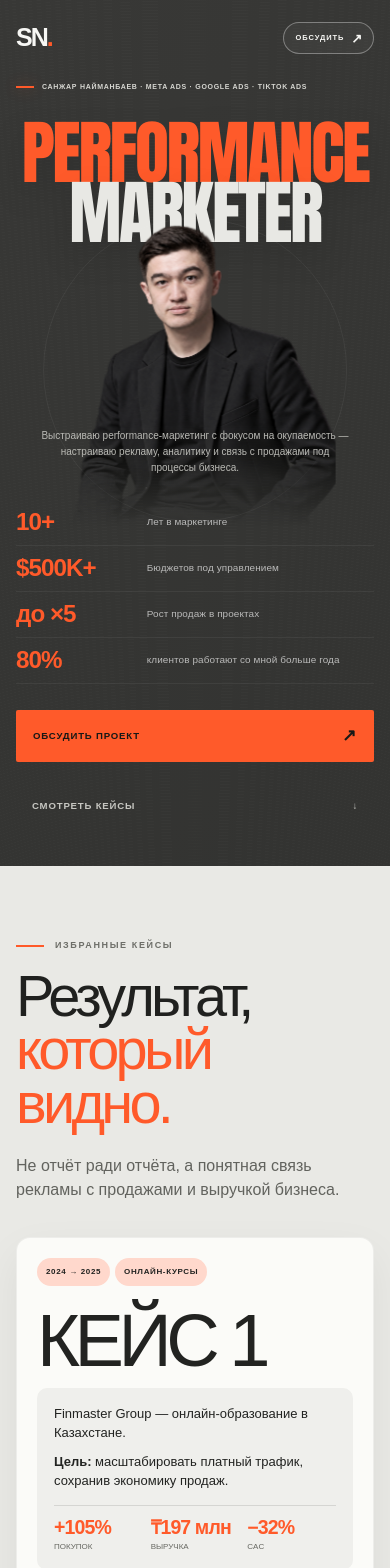
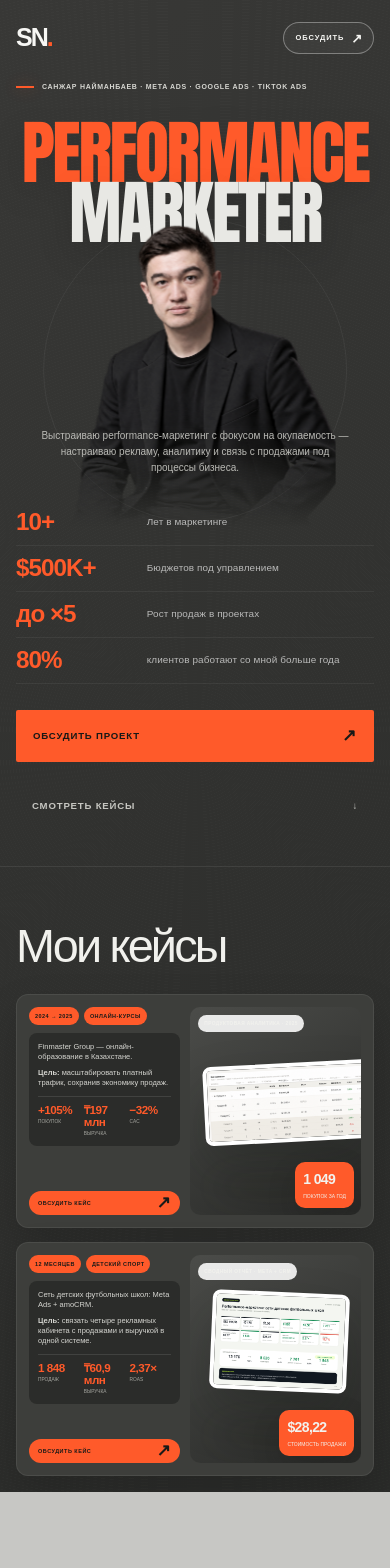
Before and after one commit to naimanbayevs/metriclab-meta-ads, a Next.js app: page / in a window 390 px wide. Shown: the top 1568 px of the page. After the commit the page ends 1492 px from the top, so only its background shows below. Built offline with nearby package versions, Linux system fonts and the light colour scheme.

Commit message:
Compact cases into graphite horizontal cards

```diff
--- a/app/globals.css
+++ b/app/globals.css
@@ -60,9 +60,7 @@ a { color: inherit; text-decoration: none; }
   overflow: hidden;
   border: 1px solid rgba(255,255,255,.08);
   border-radius: 7px;
-  background:
-    radial-gradient(circle at 72% 8%, rgba(255,255,255,.055), transparent 35%),
-    linear-gradient(112deg, #292a28 0%, #353533 52%, #242523 100%);
+  background: transparent;
   box-shadow: 0 38px 80px rgba(32,32,30,.3), inset 0 1px rgba(255,255,255,.06);
 }
 
@@ -353,58 +351,25 @@ h1 em { color: #e8e8e4; font-style: normal; }
 .cases-section {
   position: relative;
   z-index: 2;
-  padding: 86px 30px 30px;
+  padding: 70px 30px 30px;
   border-top: 1px solid rgba(255,255,255,.08);
-  background: #e9e9e5;
+  background:
+    radial-gradient(circle at 72% 8%, rgba(255,255,255,.055), transparent 35%),
+    linear-gradient(112deg, #292a28 0%, #353533 52%, #242523 100%);
 }
 
 .cases-heading {
-  display: grid;
-  grid-template-columns: minmax(0, 1.35fr) minmax(260px, .65fr);
-  gap: 48px;
-  align-items: end;
-  padding: 0 4px 48px;
-}
-
-.section-eyebrow {
-  display: flex;
-  align-items: center;
-  gap: 11px;
-  margin: 0 0 22px;
-  color: #6d6e68;
-  font-size: 10px;
-  font-weight: 800;
-  letter-spacing: .18em;
-  text-transform: uppercase;
-}
-
-.section-eyebrow span {
-  width: 28px;
-  height: 2px;
-  background: var(--orange);
+  padding: 0 4px 32px;
 }
 
 .cases-heading h2 {
   margin: 0;
-  color: #20211f;
+  color: #f1f1ed;
   font-family: Arial, "Helvetica Neue", sans-serif;
-  font-size: clamp(51px, 6vw, 74px);
+  font-size: clamp(48px, 5.4vw, 68px);
   font-weight: 400;
-  letter-spacing: -.065em;
-  line-height: .92;
-}
-
-.cases-heading h2 em {
-  color: var(--orange);
-  font-style: normal;
-}
-
-.cases-intro {
-  max-width: 370px;
-  margin: 0 0 4px auto;
-  color: #62635e;
-  font-size: 15px;
-  line-height: 1.6;
+  letter-spacing: -.06em;
+  line-height: 1;
 }
 
 .cases-list {
@@ -416,17 +381,17 @@ h1 em { color: #e8e8e4; font-style: normal; }
 .case-card {
   position: relative;
   display: grid;
-  grid-template-columns: minmax(200px, .9fr) minmax(0, 1.1fr);
-  gap: clamp(20px, 2.1vw, 28px);
+  grid-template-columns: minmax(178px, .88fr) minmax(0, 1.12fr);
+  gap: clamp(14px, 1.6vw, 20px);
   min-width: 0;
-  min-height: 440px;
-  padding: clamp(24px, 2.35vw, 32px);
+  min-height: 296px;
+  padding: clamp(16px, 1.8vw, 22px);
   overflow: hidden;
-  border: 1px solid rgba(25,26,24,.06);
-  border-radius: 20px;
-  background: #fbfbf8;
-  color: #222321;
-  box-shadow: 0 16px 44px rgba(25,26,24,.06);
+  border: 1px solid rgba(255,255,255,.07);
+  border-radius: 14px;
+  background: #3d3e3b;
+  color: #f2f2ee;
+  box-shadow: 0 16px 38px rgba(0,0,0,.16);
 }
 
 .case-tags {
@@ -436,14 +401,15 @@ h1 em { color: #e8e8e4; font-style: normal; }
 }
 
 .case-tags span {
-  min-height: 25px;
-  padding: 0 10px;
+  min-height: 22px;
+  padding: 0 8px;
   display: inline-flex;
   align-items: center;
   border: 0;
   border-radius: 999px;
-  background: #ffd8cc;
-  font-size: 8px;
+  background: var(--orange);
+  color: #191a18;
+  font-size: 7px;
   font-weight: 800;
   letter-spacing: .08em;
   text-transform: uppercase;
@@ -455,26 +421,18 @@ h1 em { color: #e8e8e4; font-style: normal; }
   min-width: 0;
 }
 
-.case-kicker {
-  margin: 20px 0 14px;
-  font-family: Arial, "Helvetica Neue", sans-serif;
-  font-size: clamp(50px, 4.55vw, 64px);
-  font-weight: 300;
-  letter-spacing: -.075em;
-  line-height: .88;
-  text-transform: uppercase;
-}
-
 .case-brief {
-  padding: 16px;
-  border-radius: 10px;
-  background: #efefec;
+  margin-top: 12px;
+  padding: 13px;
+  border-radius: 8px;
+  background: #2b2c2a;
 }
 
 .case-brief > p {
   margin: 0;
-  font-size: 11px;
-  line-height: 1.45;
+  color: #d6d6d1;
+  font-size: 9px;
+  line-height: 1.4;
 }
 
 .case-brief > p + p { margin-top: 10px; }
@@ -485,12 +443,12 @@ h1 em { color: #e8e8e4; font-style: normal; }
   gap: 7px;
   margin-top: 14px;
   padding-top: 12px;
-  border-top: 1px solid rgba(25,26,24,.12);
+  border-top: 1px solid rgba(255,255,255,.1);
 }
 
 .case-results span {
-  color: #676862;
-  font-size: 7px;
+  color: #a8a9a3;
+  font-size: 6px;
   line-height: 1.3;
   text-transform: uppercase;
 }
@@ -499,7 +457,7 @@ h1 em { color: #e8e8e4; font-style: normal; }
   display: block;
   margin-bottom: 5px;
   color: var(--orange);
-  font-size: clamp(15px, 1.45vw, 19px);
+  font-size: clamp(13px, 1.2vw, 16px);
   letter-spacing: -.045em;
   line-height: 1;
   text-transform: none;
@@ -511,11 +469,12 @@ h1 em { color: #e8e8e4; font-style: normal; }
   justify-content: space-between;
   gap: 14px;
   width: fit-content;
-  min-height: 34px;
+  min-height: 30px;
   margin-top: auto;
   padding: 0 15px;
   border-radius: 999px;
-  background: #ffd8cc;
+  background: var(--orange);
+  color: #191a18;
   font-size: 7px;
   font-weight: 900;
   letter-spacing: .09em;
@@ -524,18 +483,18 @@ h1 em { color: #e8e8e4; font-style: normal; }
 }
 
 .case-link:hover {
-  background: var(--orange);
+  background: #ff764f;
   transform: translateY(-2px);
 }
 
 .case-visual {
   position: relative;
   min-width: 0;
-  min-height: 360px;
+  min-height: 254px;
   margin: 0;
   overflow: hidden;
-  border-radius: 14px;
-  background: linear-gradient(145deg, #f1f2f0, #dedfdd);
+  border-radius: 10px;
+  background: linear-gradient(145deg, #4b4c49, #292a28);
 }
 
 .case-visual::after {
@@ -561,14 +520,14 @@ h1 em { color: #e8e8e4; font-style: normal; }
 }
 
 .case-visual-dashboard img {
-  top: 21%;
+  top: 24%;
   left: 10%;
   width: 112%;
   transform: rotate(-3deg);
 }
 
 .case-visual-football img {
-  top: 12%;
+  top: 14%;
   left: 19%;
   width: 70%;
   transform: rotate(2.5deg);
@@ -608,15 +567,14 @@ h1 em { color: #e8e8e4; font-style: normal; }
 @media (max-width: 980px) and (min-width: 821px) {
   .cases-list { grid-template-columns: 1fr; }
   .case-card {
-    grid-template-columns: minmax(300px, .86fr) minmax(0, 1.14fr);
-    min-height: 500px;
+    grid-template-columns: minmax(240px, .86fr) minmax(0, 1.14fr);
+    min-height: 340px;
   }
-  .case-kicker { font-size: clamp(62px, 8vw, 82px); }
-  .case-brief > p { font-size: 13px; }
-  .case-results span { font-size: 9px; }
-  .case-results b { font-size: 21px; }
-  .case-link { min-height: 38px; font-size: 9px; }
-  .case-visual { min-height: 410px; }
+  .case-brief > p { font-size: 11px; }
+  .case-results span { font-size: 7px; }
+  .case-results b { font-size: 18px; }
+  .case-link { min-height: 34px; font-size: 8px; }
+  .case-visual { min-height: 296px; }
 }
 
 @media (min-width: 1280px) {
@@ -842,20 +800,15 @@ h1 em { color: #e8e8e4; font-style: normal; }
   }
 
   .cases-section {
-    padding: 72px 16px 16px;
-    background: #e9e9e5;
+    padding: 56px 16px 16px;
+    background: transparent;
   }
 
   .cases-heading {
-    grid-template-columns: 1fr;
-    gap: 24px;
-    padding: 0 0 34px;
+    padding: 0 0 24px;
   }
 
-  .section-eyebrow { margin-bottom: 18px; font-size: 9px; }
-  .cases-heading h2 { font-size: clamp(48px, 14.8vw, 66px); }
-  .cases-heading h2 br { display: block; }
-  .cases-intro { margin: 0; font-size: 16px; line-height: 1.55; }
+  .cases-heading h2 { font-size: clamp(42px, 12vw, 54px); }
   .cases-list {
     grid-template-columns: minmax(0, 1fr);
     gap: 14px;
@@ -863,31 +816,33 @@ h1 em { color: #e8e8e4; font-style: normal; }
   .case-card {
     width: 100%;
     max-width: 100%;
-    grid-template-columns: 1fr;
-    gap: 26px;
-    min-height: 0;
-    padding: 20px;
-    border-radius: 14px;
+    grid-template-columns: minmax(0, .94fr) minmax(0, 1.06fr);
+    gap: 10px;
+    min-height: 232px;
+    padding: 12px;
+    border-radius: 12px;
   }
   .case-tags { gap: 5px; }
-  .case-tags span { min-height: 28px; padding-inline: 9px; font-size: 8px; }
+  .case-tags span { min-height: 18px; padding-inline: 6px; font-size: 5.5px; }
 
   .case-card-copy {
     display: flex;
   }
 
-  .case-kicker { margin: 22px 0 15px; font-size: clamp(62px, 19vw, 84px); }
-  .case-brief { padding: 17px; }
-  .case-brief > p { font-size: 13px; }
-  .case-results { gap: 8px; }
-  .case-results span { font-size: 8px; }
-  .case-results b { font-size: clamp(16px, 5vw, 21px); }
-  .case-link { width: 100%; margin-top: 16px; font-size: 8px; }
-  .case-visual { min-height: 330px; }
-  .case-visual-dashboard img { top: 25%; left: 8%; width: 130%; }
-  .case-visual-football img { top: 13%; left: 14%; width: 78%; }
-  .case-visual-label { top: 14px; left: 14px; font-size: 7px; }
-  .case-visual figcaption { right: 12px; bottom: 12px; }
+  .case-brief { margin-top: 8px; padding: 9px; }
+  .case-brief > p { font-size: 7.5px; line-height: 1.35; }
+  .case-brief > p + p { margin-top: 6px; }
+  .case-results { gap: 4px; margin-top: 8px; padding-top: 7px; }
+  .case-results span { font-size: 4.8px; }
+  .case-results b { margin-bottom: 3px; font-size: clamp(10px, 3vw, 13px); }
+  .case-link { width: 100%; min-height: 24px; margin-top: auto; padding-inline: 9px; font-size: 5.5px; }
+  .case-visual { min-height: 208px; }
+  .case-visual-dashboard img { top: 27%; left: 8%; width: 136%; border-width: 4px; }
+  .case-visual-football img { top: 18%; left: 12%; width: 80%; border-width: 4px; }
+  .case-visual-label { top: 8px; left: 8px; padding: 5px 6px; font-size: 4.8px; }
+  .case-visual figcaption { right: 7px; bottom: 7px; padding: 7px 8px; }
+  .case-visual figcaption strong { font-size: 14px; }
+  .case-visual figcaption span { font-size: 5px; }
 }
 
 @media (max-width: 440px) {
--- a/app/page.tsx
+++ b/app/page.tsx
@@ -125,14 +125,7 @@ export default function Home() {
 
         <section className="cases-section" id="cases" aria-labelledby="cases-title">
           <div className="cases-heading">
-            <div>
-              <p className="section-eyebrow"><span /> Избранные кейсы</p>
-              <h2 id="cases-title">Результат,<br /><em>который видно.</em></h2>
-            </div>
-            <p className="cases-intro">
-              Не отчёт ради отчёта, а понятная связь рекламы
-              с продажами и выручкой бизнеса.
-            </p>
+            <h2 id="cases-title">Мои кейсы</h2>
           </div>
 
           <div className="cases-list">
@@ -142,7 +135,6 @@ export default function Home() {
                   <span>2024 → 2025</span>
                   <span>Онлайн-курсы</span>
                 </div>
-                <p className="case-kicker">Кейс 1</p>
                 <div className="case-brief">
                   <p>Finmaster Group — онлайн-образование в Казахстане.</p>
                   <p><strong>Цель:</strong> масштабировать платный трафик, сохранив экономику продаж.</p>
@@ -152,7 +144,7 @@ export default function Home() {
                     <span><b>−32%</b> CAC</span>
                   </div>
                 </div>
-                <a className="case-link" href="#contact">Обсудить похожую задачу <ArrowUpRight /></a>
+                <a className="case-link" href="#contact">Обсудить кейс <ArrowUpRight /></a>
               </div>
 
               <figure className="case-visual case-visual-dashboard">
@@ -168,7 +160,6 @@ export default function Home() {
                   <span>12 месяцев</span>
                   <span>Детский спорт</span>
                 </div>
-                <p className="case-kicker">Кейс 2</p>
                 <div className="case-brief">
                   <p>Сеть детских футбольных школ: Meta Ads + amoCRM.</p>
                   <p><strong>Цель:</strong> связать четыре рекламных кабинета с продажами и выручкой в одной системе.</p>
@@ -178,7 +169,7 @@ export default function Home() {
                     <span><b>2,37×</b> ROAS</span>
                   </div>
                 </div>
-                <a className="case-link" href="#contact">Обсудить похожую задачу <ArrowUpRight /></a>
+                <a className="case-link" href="#contact">Обсудить кейс <ArrowUpRight /></a>
               </div>
 
               <figure className="case-visual case-visual-football">
```
